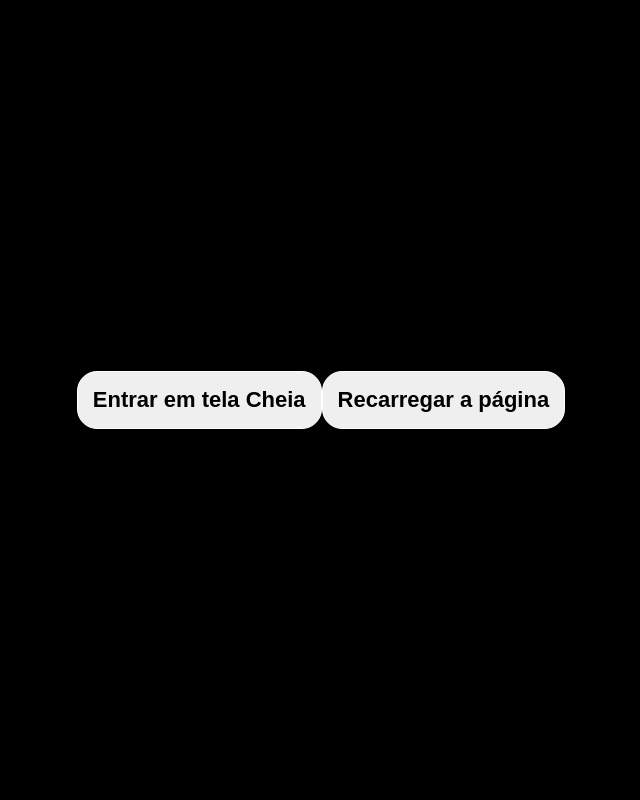
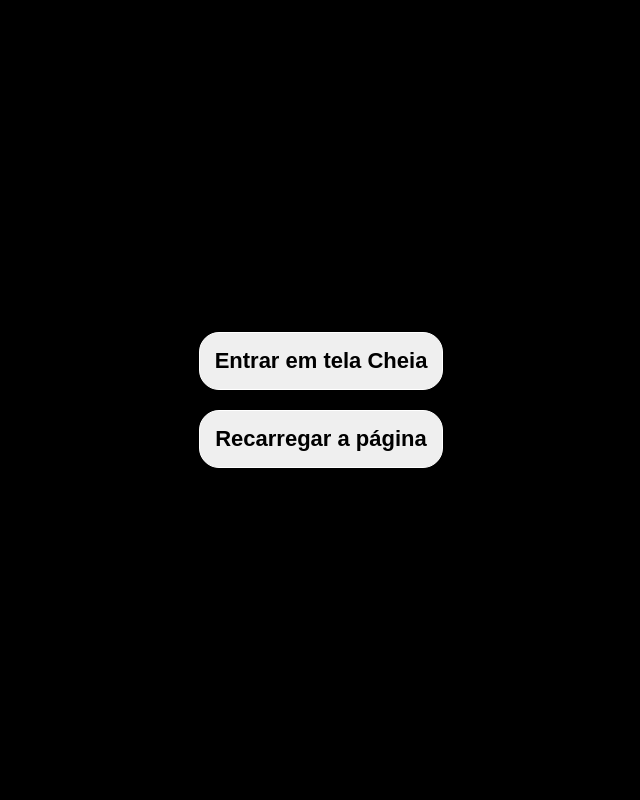
Before and after one commit to lucasjss4/sinalizacaoDigital, a PHP site: page /american/index.php in a window 1280 px wide. Shown: the whole page, without its empty margins (319-959 px from the left). Run offline with PHP 8.4, Linux system fonts and the light colour scheme.

Commit message:
Atualizações do site

```diff
--- a/assets/style.css
+++ b/assets/style.css
@@ -112,6 +112,8 @@
      display: flex;
      align-items: center;
      justify-content: center;
+     flex-direction: column;
+     gap: 20px;
      overflow: hidden;
  }
 
```
